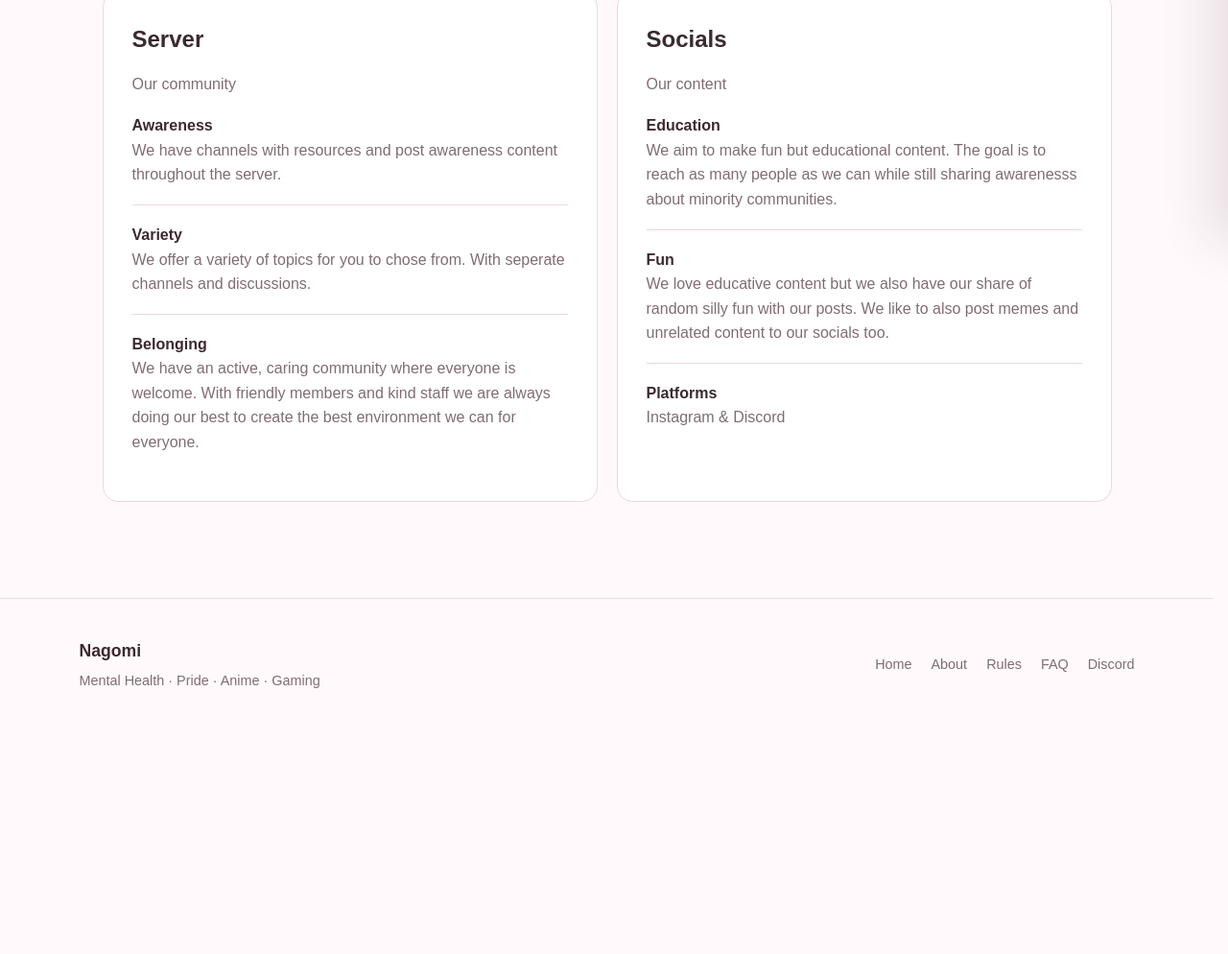
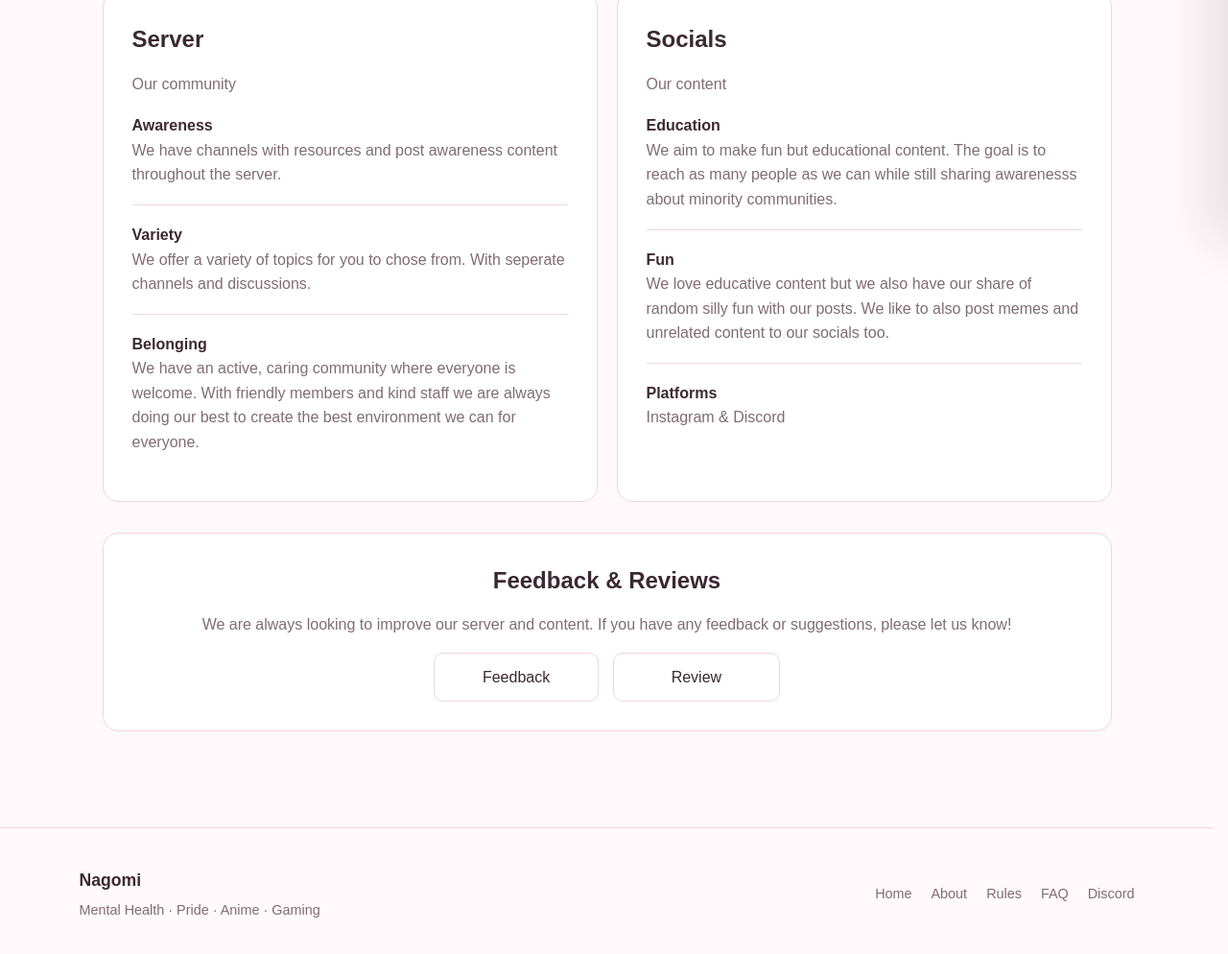
Before and after one commit to mrrias/nagomi, a plain HTML site: page pages/about.html in a window 1280 px wide. Shown: the part 550-1544 px from the top of the page at 96% size. Before the commit the page ends 1311 px from the top, so only its background shows below. Drawn offline with Linux system fonts and the light colour scheme.

Commit message:
feedback link updates

```diff
--- a/pages/about.html
+++ b/pages/about.html
@@ -153,6 +153,25 @@
             </ul>
           </article>
         </section>
+
+        <section style="width: 100%; text-align: center; margin-top: 2rem;">
+          <article class="content-card">
+            <h2>Feedback & Reviews</h2>
+
+            <p style="margin-bottom: 1rem;">
+              We are always looking to improve our server and content. If you
+              have any feedback or suggestions, please let us know!
+            </p>
+
+            <button style="margin-right: 5px; padding-inline: 50px;" class="button button-secondary" onclick="window.open('https://tally.so/r/6DDEJJ', '_blank')">
+              Feedback
+            </button>
+
+            <button style="margin-left: 5px; padding-inline: 60px;" class="button button-secondary" onclick="window.open('https://tally.so/r/GeeAxZ', '_blank')">
+              Review
+            </button>
+          </article>
+        </section>
       </main>
 
       <!-- FOOTER -->
```
Also changed, not shown: index.html (+2 -2 lines).
